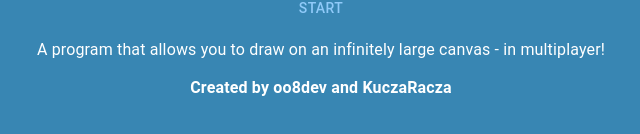
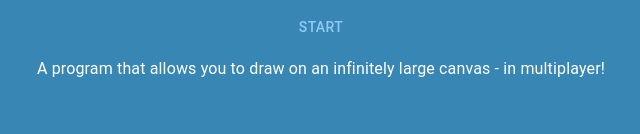
Before and after one commit to olekolek1000/multipixel, a React app in the folder web/: page / in a window 1280 px wide. Shown: the part 488-622 px from the top of the page, without its empty margins (319-959 px from the left). Built offline with nearby package versions, Linux system fonts and the light colour scheme.

Commit message:
Remove authors

```diff
--- a/web/src/login_screen.tsx
+++ b/web/src/login_screen.tsx
@@ -102,9 +102,6 @@ export function LoginScreen({ initial_error_text }: { initial_error_text?: strin
           Logo
         </video>
         {content}
-        <TitleTiny>
-          <b>Created by oo8dev and KuczaRacza</b>
-        </TitleTiny>
       </FormControlSpaced>
     </BoxDown>
   </div>;
```
Also changed, not shown: 1 other file (tests, documents, lock files or other folders).
